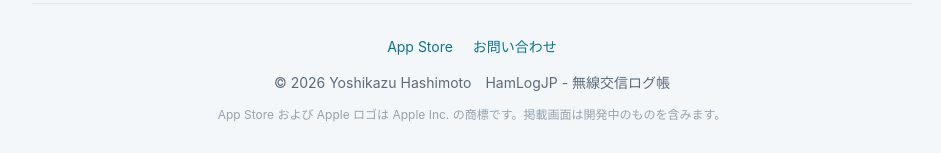
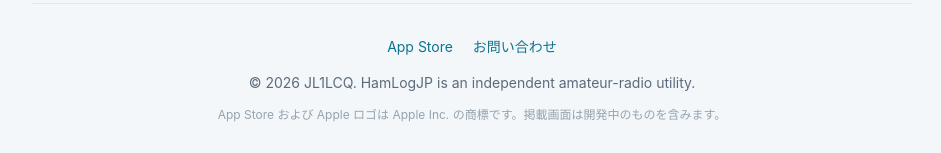
Before and after one commit to jpanhamlogapp/hamlogjp-data, a plain HTML site: page manual/index.html in a window 1280 px wide. Shown: the part 11649-11802 px from the top of the page, without its empty margins (168-1109 px from the left). Drawn offline with Linux system fonts and the light colour scheme.

Commit message:
Update footer copyright and description text

```diff
--- a/manual/index.html
+++ b/manual/index.html
@@ -304,7 +304,7 @@
       <a href="https://apps.apple.com/app/id6790925699">App Store</a>
       <a href="mailto:genre_pincers_3d@icloud.com">お問い合わせ</a>
     </div>
-    <p style="margin-top:10px">© 2026 Yoshikazu Hashimoto　HamLogJP - 無線交信ログ帳</p>
+    <p style="margin-top:10px">© 2026 JL1LCQ. HamLogJP is an independent amateur-radio utility.</p>
     <p class="fnote">App Store および Apple ロゴは Apple Inc. の商標です。掲載画面は開発中のものを含みます。</p>
   </div>
 </footer>
```
